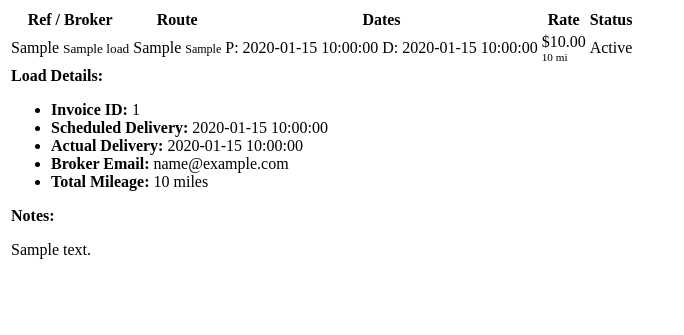
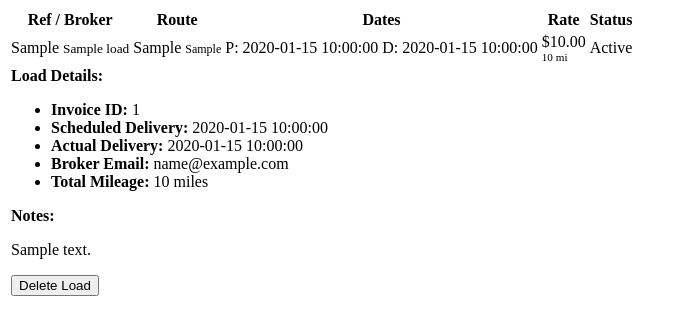
Before and after one commit to Fahmula/loadpilot, a FastAPI app: template templates/partials/loads_list.html in a window 1280 px wide. Shown: the top 335 px of the page, without its empty margins (0-684 px from the left). Run offline with FastAPI, Linux system fonts and the light colour scheme; the template is opened without the code that fills it: most values are stand-ins (such as "Sample title", 1, 10 or a date in 2020); parts of the project's set-up code (start-up, migrations or seed data) failed here and were passed over.

Commit message:
feat: add load deletion to web interface
Add a new POST endpoint to handle load deletion from the UI. Update the
dashboard and loads list templates to include delete buttons with HTMX-
powered confirmation prompts and automatic page refresh.

```diff
--- a/loadpilot/routes/ui.py
+++ b/loadpilot/routes/ui.py
@@ -238,3 +238,9 @@ async def generate_invoice(request: Request, load_id: int, bol_file: UploadFile
     })
 
     return RedirectResponse(url="/", status_code=303)
+
+@router.post("/delete-load-web/{load_id}")
+async def delete_load_web(request: Request, load_id: int):
+    db = request.app.state.db
+    await db.delete_load(load_id)
+    return Response(headers={"HX-Refresh": "true"})
--- a/templates/partials/loads_list.html
+++ b/templates/partials/loads_list.html
@@ -70,6 +70,13 @@
                                 <strong>Notes:</strong>
                                 <p class="mb-0 mt-1 text-dark bg-white p-2 rounded border">{{ load.notes or 'No notes recorded for this load.' }}</p>
                             </div>
+                            <div class="text-end mt-2">
+                                <button hx-post="/delete-load-web/{{ load.id }}"
+                                        hx-confirm="Are you sure you want to permanently delete this load record?"
+                                        class="btn btn-outline-danger btn-sm fw-bold">
+                                    <i class="bi bi-trash-fill"></i> Delete Load
+                                </button>
+                            </div>
                         </div>
                     </td>
                 </tr>
```
Also changed, not shown: templates/dashboard.html (+7 -0 lines).
